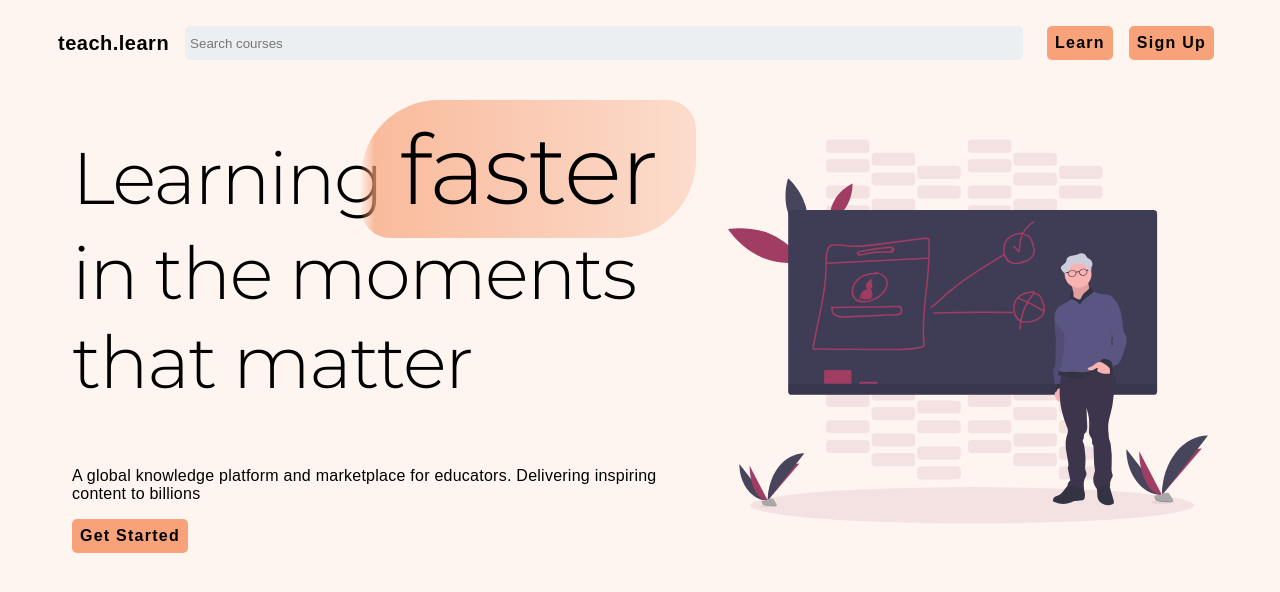
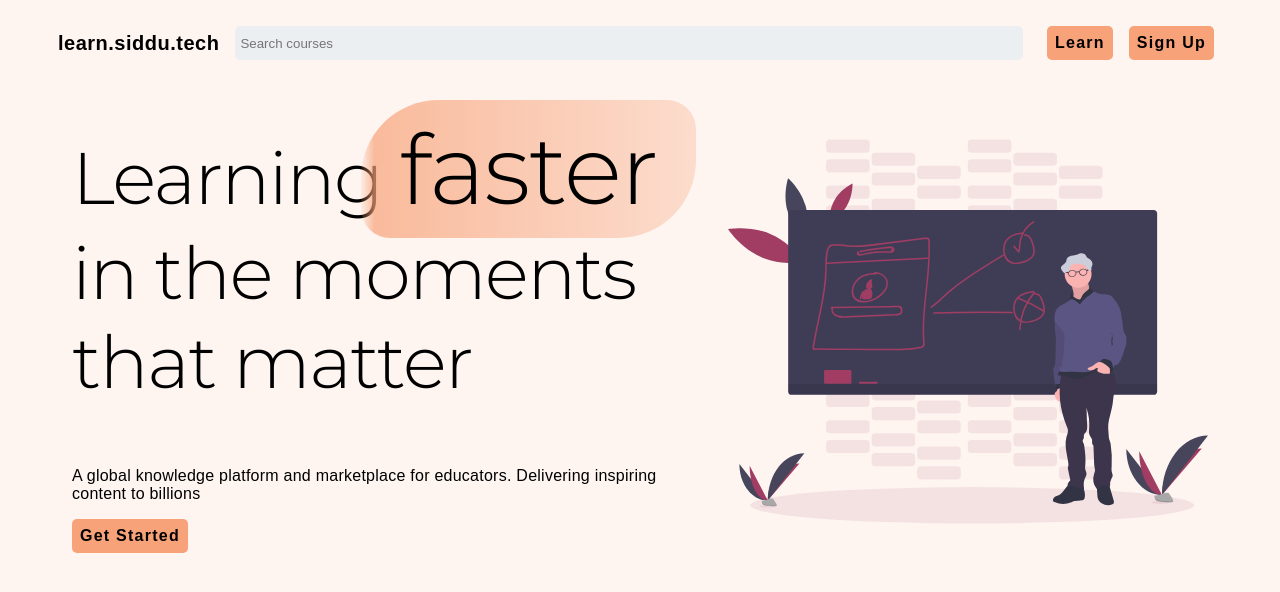
Before and after one commit to SiddharthShyniben/learn.siddu.tech, an Angular app: page / in a window 1280 px wide. Shown: the top 592 px of the page. Built offline with nearby package versions, Linux system fonts and the light colour scheme; a web font is replaced by a local one.

Commit message:
Change name to learn.siddu.tech

```diff
--- a/src/app/components/generic/nav/nav.component.html
+++ b/src/app/components/generic/nav/nav.component.html
@@ -1,5 +1,5 @@
 <nav>
-	<strong>teach.learn</strong>
+	<strong>learn.siddu.tech</strong>
 	<input type='text' placeholder='Search courses'>
 	<ol>
 		<li *ngFor='let item of items'>
--- a/src/index.html
+++ b/src/index.html
@@ -2,7 +2,7 @@
 <html lang='en'>
 	<head>
 		<meta charset='utf-8'>
-		<title>teach.learn</title>
+		<title>learn.siddu.tech</title>
 		<base href='/'>
 		<meta name='viewport' content='width=device-width, initial-scale=1'>
 		<link rel='icon' type='image/x-icon' href='favicon.ico'>
```
Also changed, not shown: 1 other file (tests, documents, lock files or other folders).
